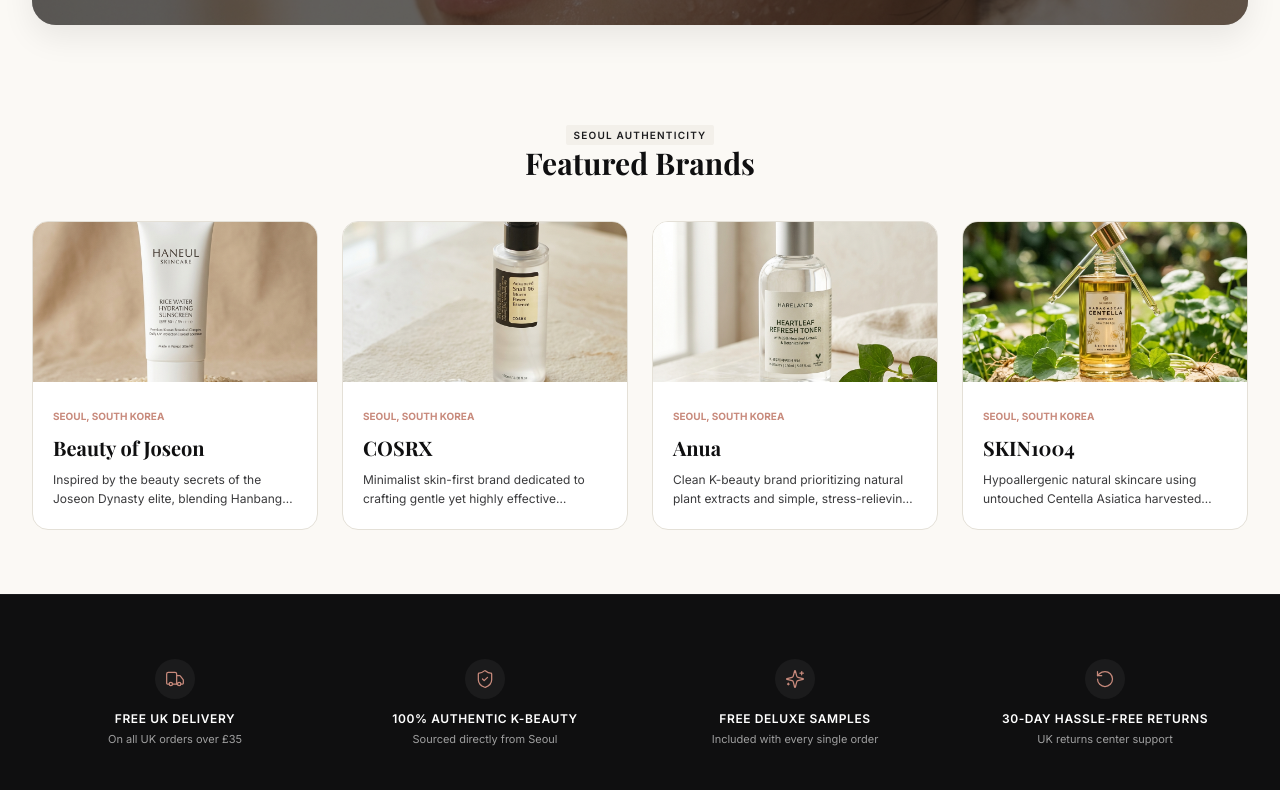
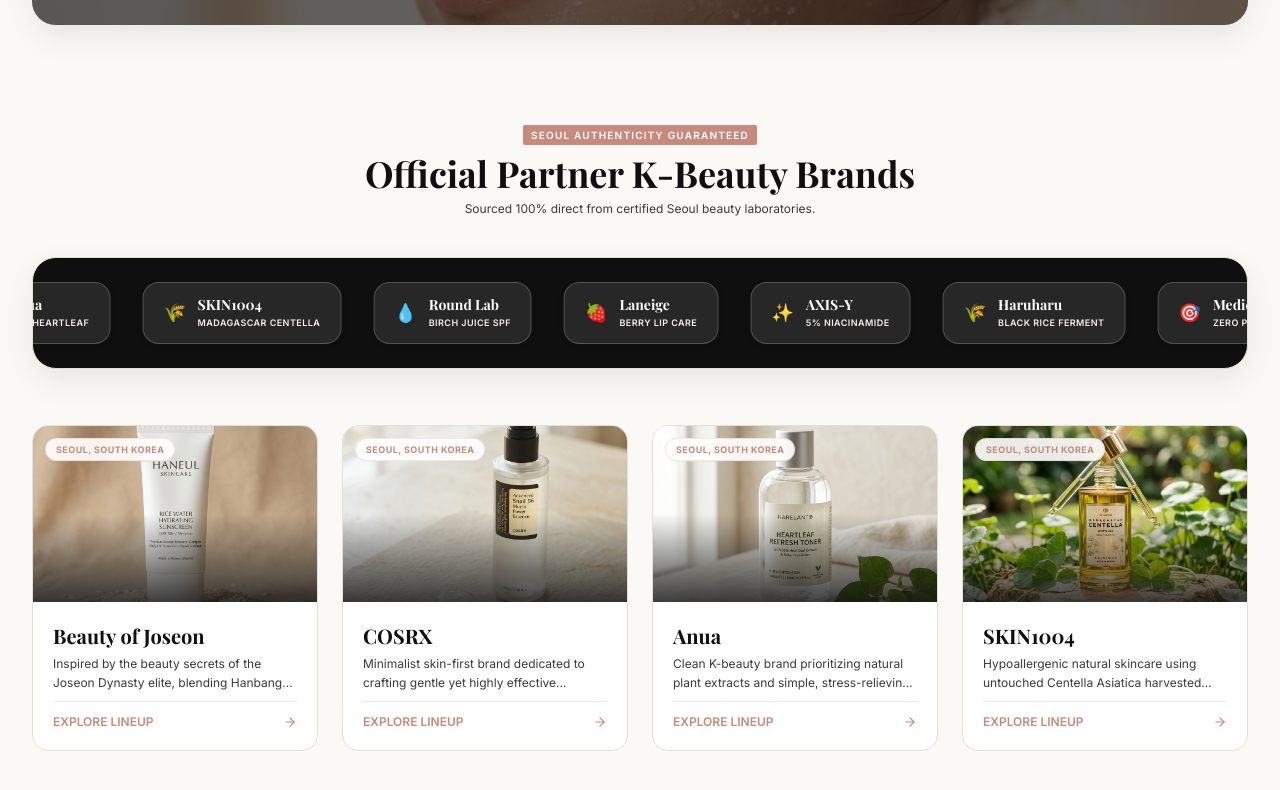
Before and after one commit to chakradhartatikonda27-art/kbeauty, a Next.js app: page / in a window 1280 px wide. Shown: the part 6450-7240 px from the top of the page. Built offline with nearby package versions, Linux system fonts and the light colour scheme; a web font is replaced by a local one.

Commit message:
Add rotatable left-to-right brand logo ticker showcase to home page

```diff
--- a/app/page.tsx
+++ b/app/page.tsx
@@ -665,33 +665,104 @@
         </div>
       </section>
 
-      {/* SECTION 9 — FEATURED BRANDS */}
-      <section className="max-w-7xl mx-auto px-4 sm:px-6 lg:px-8">
-        <div className="text-center max-w-xl mx-auto mb-10">
-          <span className="badge-editorial bg-brand-grey text-brand-charcoal">Seoul Authenticity</span>
-          <h2 className="font-serif text-3xl font-bold text-brand-obsidian">Featured Brands</h2>
+      {/* SECTION 9 — ROTATABLE BRAND LOGOS TICKER & FEATURED BRANDS */}
+      <section className="max-w-7xl mx-auto px-4 sm:px-6 lg:px-8 space-y-10">
+        <div className="text-center max-w-xl mx-auto space-y-2">
+          <span className="badge-editorial bg-brand-rose text-white">Seoul Authenticity Guaranteed</span>
+          <h2 className="font-serif text-3xl md:text-4xl font-bold text-brand-obsidian">
+            Official Partner K-Beauty Brands
+          </h2>
+          <p className="text-xs text-brand-charcoal-light">Sourced 100% direct from certified Seoul beauty laboratories.</p>
         </div>
 
-        <div className="grid grid-cols-1 md:grid-cols-4 gap-6">
+        {/* ROTATABLE LEFT-TO-RIGHT INFINITE BRAND LOGO MARQUEE */}
+        <div className="bg-brand-obsidian text-white py-6 rounded-3xl border border-brand-grey-border shadow-float overflow-hidden relative group">
+          <div className="flex w-max animate-marquee space-x-8 text-xs font-semibold">
+            {[
+              { name: 'Beauty of Joseon', slug: 'beauty-of-joseon', icon: '🌿', tagline: 'Hanbang Science' },
+              { name: 'COSRX', slug: 'cosrx', icon: '🐌', tagline: 'Minimalist Active' },
+              { name: 'Anua', slug: 'anua', icon: '🍃', tagline: '77% Heartleaf' },
+              { name: 'SKIN1004', slug: 'skin1004', icon: '🌾', tagline: 'Madagascar Centella' },
+              { name: 'Round Lab', slug: 'round-lab', icon: '💧', tagline: 'Birch Juice SPF' },
+              { name: 'Laneige', slug: 'laneige', icon: '🍓', tagline: 'Berry Lip Care' },
+              { name: 'AXIS-Y', slug: 'axis-y', icon: '✨', tagline: '5% Niacinamide' },
+              { name: 'Haruharu', slug: 'haruharu', icon: '🌾', tagline: 'Black Rice Ferment' },
+              { name: 'Medicube', slug: 'medicube', icon: '🎯', tagline: 'Zero Pore Care' },
+              { name: 'Torriden', slug: 'torriden', icon: '💦', tagline: 'Dive-In Hydration' },
+              // Duplicate for infinite seamless scrolling loop
+              { name: 'Beauty of Joseon', slug: 'beauty-of-joseon', icon: '🌿', tagline: 'Hanbang Science' },
+              { name: 'COSRX', slug: 'cosrx', icon: '🐌', tagline: 'Minimalist Active' },
+              { name: 'Anua', slug: 'anua', icon: '🍃', tagline: '77% Heartleaf' },
+              { name: 'SKIN1004', slug: 'skin1004', icon: '🌾', tagline: 'Madagascar Centella' },
+              { name: 'Round Lab', slug: 'round-lab', icon: '💧', tagline: 'Birch Juice SPF' },
+              { name: 'Laneige', slug: 'laneige', icon: '🍓', tagline: 'Berry Lip Care' },
+              { name: 'AXIS-Y', slug: 'axis-y', icon: '✨', tagline: '5% Niacinamide' },
+              { name: 'Haruharu', slug: 'haruharu', icon: '🌾', tagline: 'Black Rice Ferment' },
+            ].map((brand, idx) => (
+              <motion.div
+                key={idx}
+                whileHover={{ scale: 1.08, y: -2 }}
+                className="shrink-0"
+              >
+                <Link
+                  href={`/brands/${brand.slug}`}
+                  className="flex items-center gap-3 bg-white/10 hover:bg-brand-rose px-5 py-3 rounded-2xl border border-white/20 transition-all shadow-subtle group/brand"
+                >
+                  <span className="text-lg">{brand.icon}</span>
+                  <div>
+                    <span className="font-serif font-bold text-sm text-white group-hover/brand:text-white block line-clamp-1">
+                      {brand.name}
+                    </span>
+                    <span className="text-[9px] uppercase tracking-wider text-brand-blush group-hover/brand:text-white/80 block">
+                      {brand.tagline}
+                    </span>
+                  </div>
+                </Link>
+              </motion.div>
+            ))}
+          </div>
+        </div>
+
+        {/* Featured Brands Editorial Grid */}
+        <div className="grid grid-cols-1 md:grid-cols-4 gap-6 pt-4">
           {BRANDS.map(brand => (
+            <motion.div
+              key={brand.slug}
+              whileHover={{ y: -6 }}
+              transition={{ duration: 0.3 }}
+            >
               <Link
-              key={brand.slug}
                 href={`/brands/${brand.slug}`}
-              className="group bg-white rounded-2xl border border-brand-grey-border overflow-hidden hover:shadow-card transition-smooth"
+                className="group bg-white rounded-2xl border border-brand-grey-border overflow-hidden hover:shadow-card transition-smooth block h-full flex flex-col justify-between"
               >
-              <div className="relative h-40 bg-brand-ivory">
-                <Image src={brand.heroImage} alt={brand.name} fill className="object-cover group-hover:scale-105 transition-transform duration-500" />
+                <div className="relative h-44 bg-brand-ivory overflow-hidden">
+                  <Image
+                    src={brand.heroImage}
+                    alt={brand.name}
+                    fill
+                    className="object-cover group-hover:scale-108 transition-transform duration-700"
+                  />
+                  <div className="absolute inset-0 bg-gradient-to-t from-brand-obsidian/80 via-transparent to-transparent" />
+                  <span className="absolute top-3 left-3 text-[9px] font-bold uppercase tracking-wider bg-white/90 text-brand-rose px-2.5 py-1 rounded-full border border-brand-rose/20 backdrop-blur-md">
+                    {brand.origin}
+                  </span>
                 </div>
-              <div className="p-5 space-y-2">
-                <span className="text-[10px] font-bold uppercase text-brand-rose">{brand.origin}</span>
+                <div className="p-5 space-y-2 flex-1 flex flex-col justify-between">
+                  <div>
                     <h3 className="font-serif text-xl font-bold text-brand-obsidian group-hover:text-brand-rose transition-colors">
                       {brand.name}
                     </h3>
-                <p className="text-xs text-brand-charcoal-light line-clamp-2 leading-relaxed">
+                    <p className="text-xs text-brand-charcoal-light line-clamp-2 leading-relaxed mt-1">
                       {brand.description}
                     </p>
                   </div>
+                  <div className="pt-3 border-t border-brand-grey-border/60 flex items-center justify-between text-xs font-semibold uppercase text-brand-rose group-hover:text-brand-obsidian">
+                    <span>Explore Lineup</span>
+                    <ArrowRight className="w-3.5 h-3.5 group-hover:translate-x-1 transition-transform" />
+                  </div>
+                </div>
               </Link>
+            </motion.div>
           ))}
         </div>
       </section>
```
Lines whose indentation alone changed are shown as unchanged.
